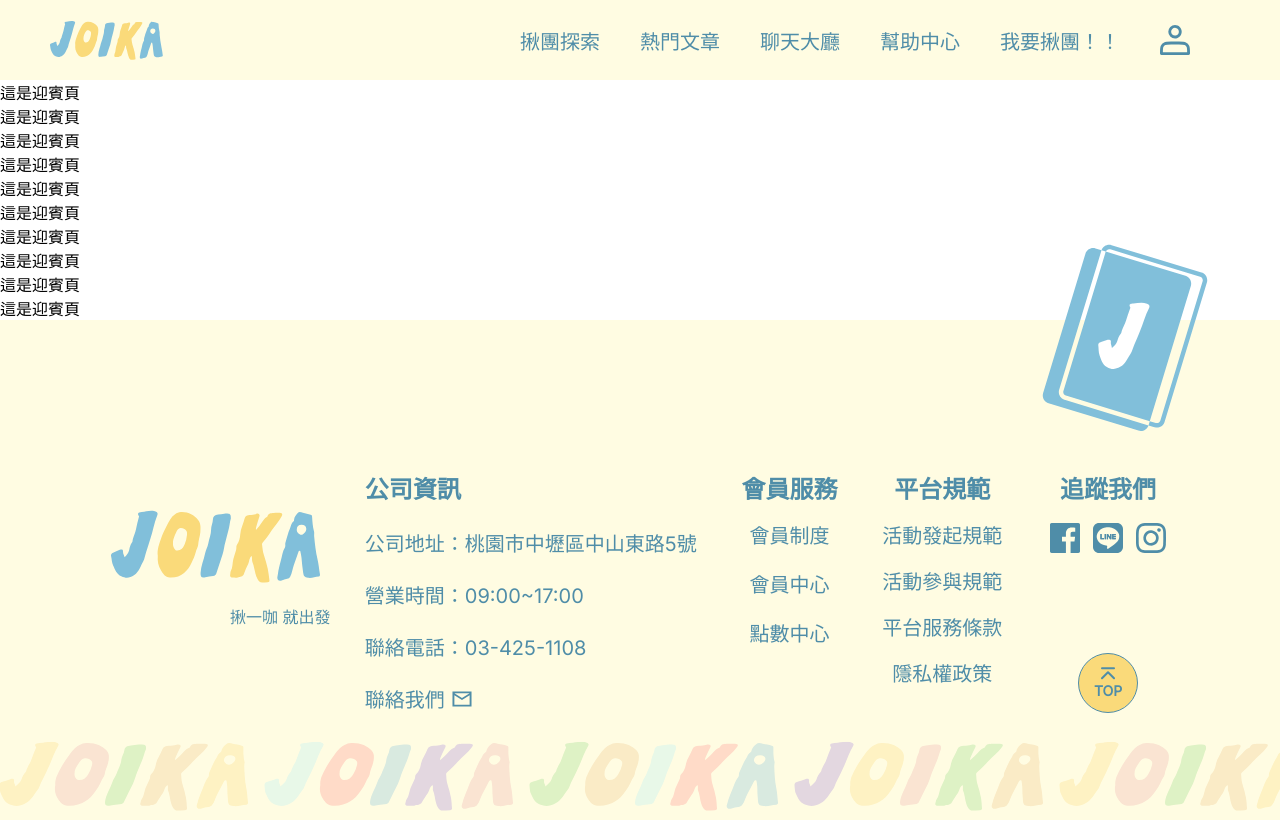
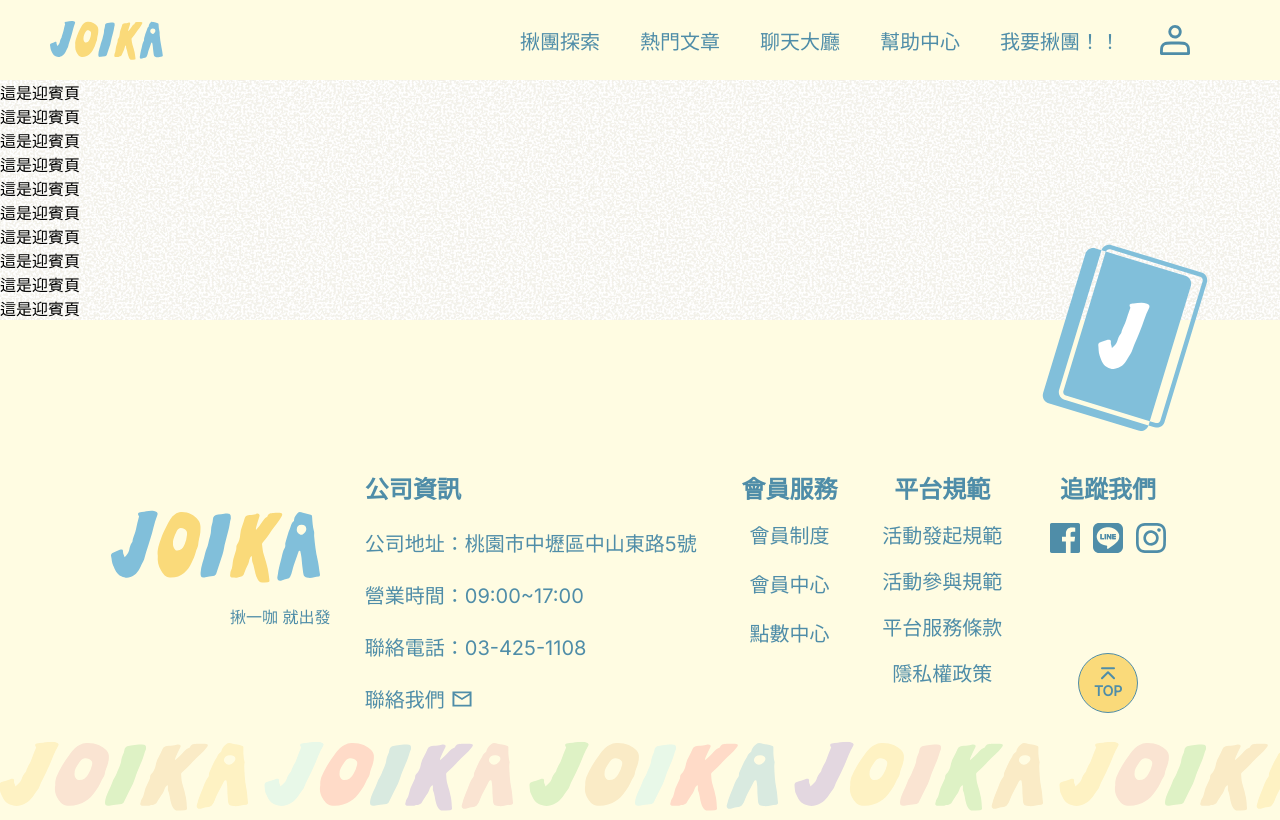
Before and after one commit to Jasonwen1512/joika, a Vue app: page / in a window 1280 px wide. Built offline with nearby package versions, Linux system fonts and the light colour scheme.

Commit message:
新增背景

```diff
--- a/src/App.vue
+++ b/src/App.vue
@@ -37,4 +37,10 @@
     padding-top: $header-h-d;
   }
 }
+body {
+  background-image: url("@/assets/img/bgc.jpg");
+  background-repeat: repeat; /* 預設就是 repeat，但寫出來比較明確 */
+  background-size: auto; /* 預設值，保持原圖尺寸 */
+  background-position: top left; /* 可省略，從左上角開始鋪 */
+}
 </style>
--- a/src/assets/scss/_function.scss
+++ b/src/assets/scss/_function.scss
@@ -1,5 +1 @@
 @use "var" as *;
-
-@function m-menu-top($h: $header-h-m) {
-  @return $h;
-}
```
Also changed, not shown: src/assets/img/bgc.jpg (added).
